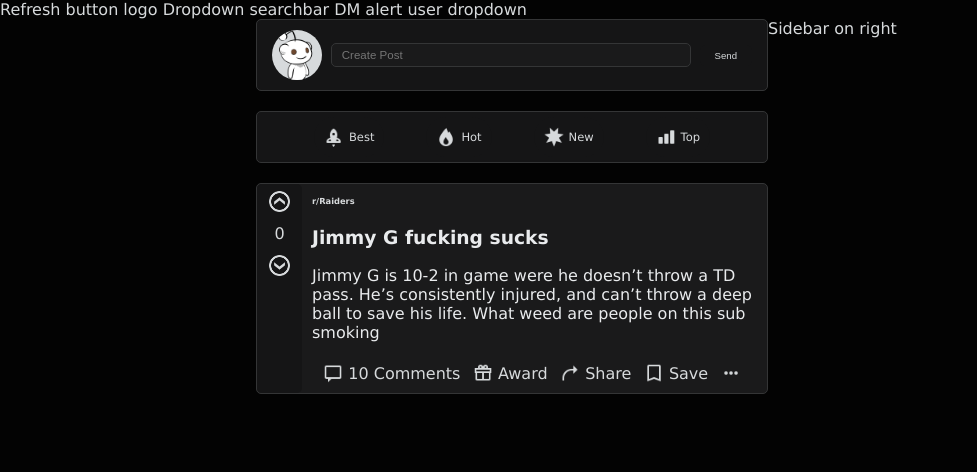
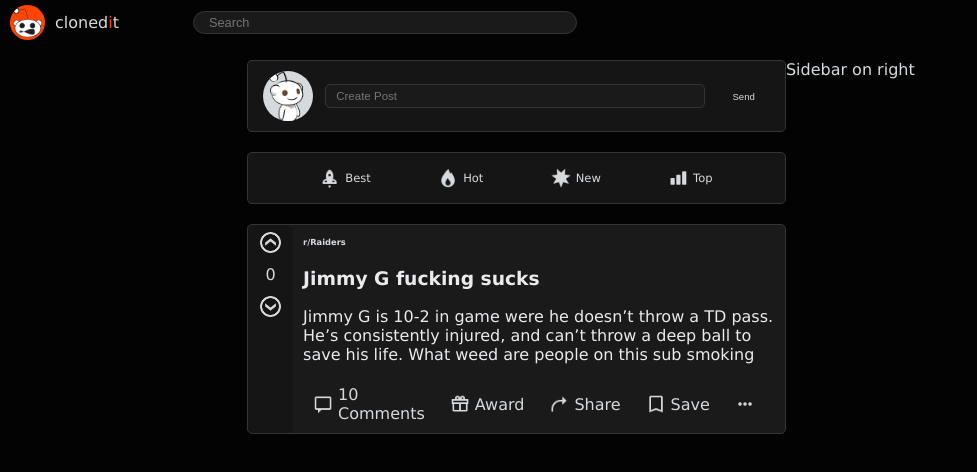
Before and after one commit to doctype-Melvin/reddit-clone, a React (Vite) app: page / in a window 1280 px wide. Shown: the top 472 px of the page, without its empty margins (0-977 px from the left). Built offline with nearby package versions, Linux system fonts and the light colour scheme.

Commit message:
css file for header - header styling - app logo

```diff
--- a/src/App.css
+++ b/src/App.css
@@ -176,6 +176,8 @@ html, body, #root {
 
 .upArrow:hover, .downArrow:hover {
   cursor: pointer;
+  background-color: var(--red);
+  border-radius: 25px;
 }
 
 .voteCount {
@@ -194,17 +196,18 @@ html, body, #root {
 .postFoot {
   display: flex;
   width: 100%;
-  justify-content: space-around;
-  padding: 5px;
 }
 
 .footEl {
   display: flex;
   align-items: center;
+  padding: 5px 10px;
+  margin-right: 5px;
 }
 
 .footEl:hover {
   cursor: pointer;
+  background-color: var(--light);
 }
 
 .footIcon {
--- a/src/App.jsx
+++ b/src/App.jsx
@@ -1,5 +1,6 @@
 import { useState } from 'react'
 import './App.css'
+import './styles/Header.css'
 import Header from './components/Header'
 import Main from './components/Main'
 
--- a/src/components/Header.jsx
+++ b/src/components/Header.jsx
@@ -3,7 +3,13 @@ import React from "react";
 export default function Header() {
     return (
         <div className="headerCt">
-            Refresh button logo Dropdown searchbar DM alert user dropdown
+            <div className="logoCt">
+                <img className="logo" src="logo.png" />
+                <span className="appName">cloned<span className="redI">i</span>t</span>
+            </div>
+            <div className="searchCt">
+                <input className="searchBar" placeholder="Search"/>
+            </div>
         </div>
     )
 }
--- /dev/null
+++ b/src/styles/Header.css
@@ -0,0 +1,52 @@
+:root {
+    --main: #030303;
+    --lighter: #151516;
+    --mid: #1a1a1b;
+    --light: #343536;
+    --red: #ff4500;
+    --lightest: #d7dadc;
+    --lightest-2: #e9ebed;
+  }
+
+  .headerCt {
+    display: flex;
+    align-items: center;
+    margin-bottom: 15px;
+    width: 100%;
+  }
+
+.logo {
+    width: 35px;
+    background-color: var(--red);
+    border-radius: 25px;
+    margin-right: 10px;
+}
+
+.logoCt {
+    display: flex;
+    align-items: center;
+    padding: 5px 10px;
+}
+
+.appName {
+    font-size: 1.25vw;
+}
+
+.redI {
+    color: var(--red);
+}
+
+.searchCt {
+    width: 30%;
+    margin-left: 5vw;
+}
+
+.searchBar {
+    background-color: var(--mid);
+    color: var(--lightest);
+    font-size: 1vw;
+    border-radius: 25px;
+    padding: 3px 15px;
+    border: 1px solid var(--light);
+    width: 100%;
+}
```
Also changed, not shown: public/logo.png (added).
